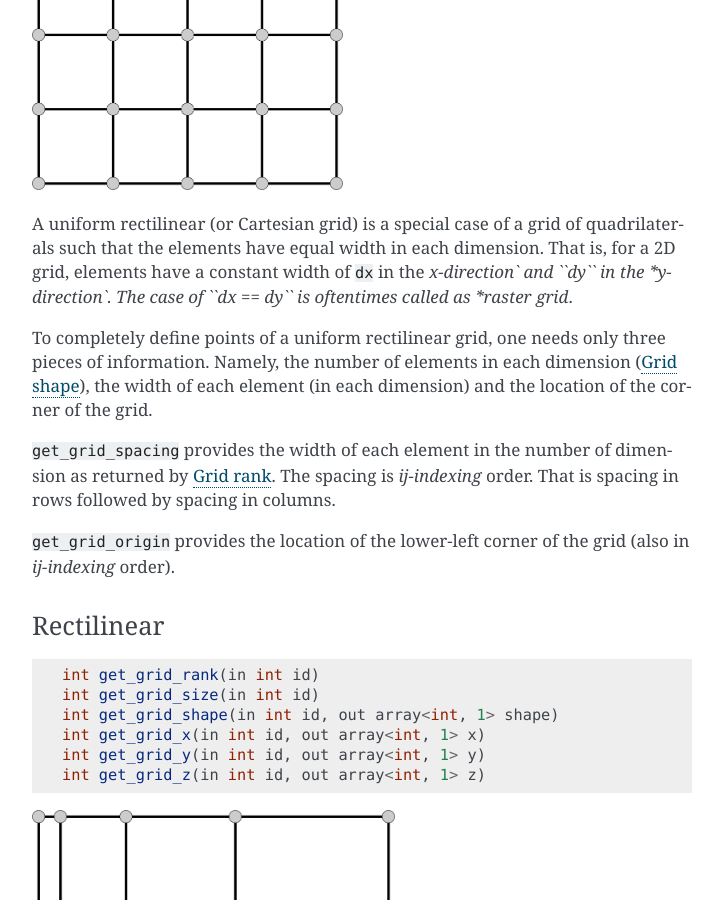
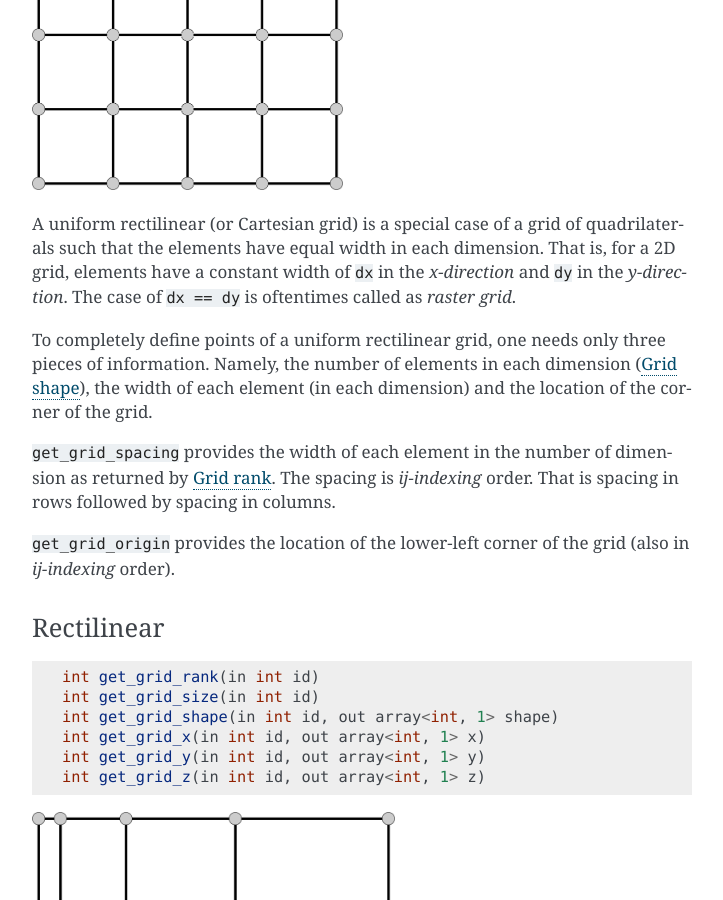
Before and after one commit to csdms/bmi, a Sphinx documentation site: the page built from docs/source/bmi.grid_funcs.rst, in a window 1280 px wide and 900 px high, scrolled down 1870 px. Shown: the whole window, without its empty margins (388-1111 px from the left). Built offline with Sphinx 7.4.7, drawn with Linux system fonts in a browser that asks for light colours; formulas are drawn with MathJax 3.

Commit message:
Fix emphasizing in model grid documentation

```diff
--- a/docs/source/bmi.grid_funcs.rst
+++ b/docs/source/bmi.grid_funcs.rst
@@ -113,8 +113,8 @@ Uniform rectilinear
 A uniform rectilinear (or Cartesian grid) is a special case of
 a grid of quadrilaterals such that the elements have equal width
 in each dimension. That is, for a 2D grid, elements have a
-constant width of ``dx`` in the *x-direction` and ``dy`` in the
-*y-direction`. The case of ``dx == dy`` is oftentimes called
+constant width of ``dx`` in the *x-direction* and ``dy`` in the
+*y-direction*. The case of ``dx == dy`` is oftentimes called
 as *raster grid*.
 
 To completely define points of a uniform rectilinear grid,
```
